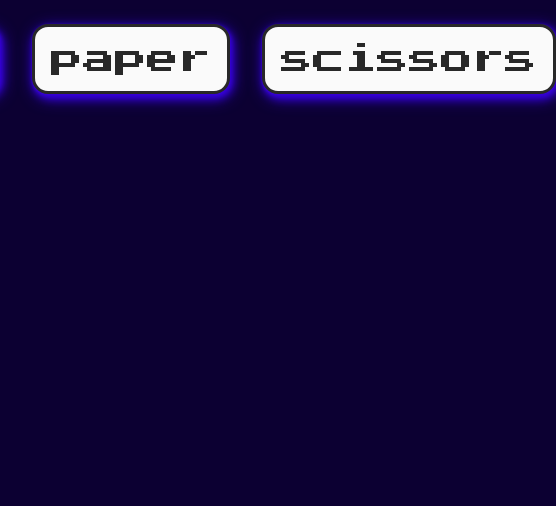
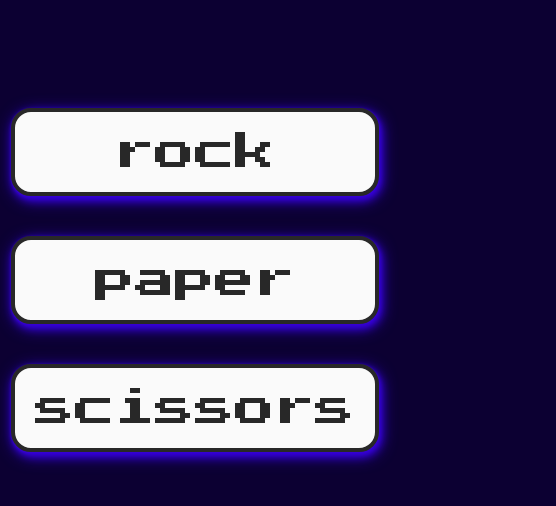
Before and after one commit to HMagda/rock-paper-scissors, a plain HTML site: page index.html in a window 390 px wide. Shown: the whole page, 556 px wide, since content can reach past the window. Drawn offline with Linux system fonts and the light colour scheme.

Commit message:
Add mobile version

```diff
--- a/sass/style.scss
+++ b/sass/style.scss
@@ -6,7 +6,7 @@ body {
     #game {
         display: flex;
         flex-direction: column;
-        max-width: 50vw;
+        // width: 50vw;
 
         h1 {
             font-family: "Press Start 2P", cursive;
@@ -27,31 +27,55 @@ body {
                 border: 0.2rem solid #282828;
                 border-radius: 1rem;
                 color: #282828;
-                background-color: #FAFAFA;
+                background-color: #fafafa;
                 cursor: pointer;
                 transition: 0.5s;
 
-                box-shadow: 0px 1px 2px 0px #3500D3,
-                            1px 2px 4px 0px #3500D3,
-                            2px 4px 8px 0px #3500D3,
-                            2px 4px 16px 0px #3500D3;
+                box-shadow: 0px 1px 2px 0px #3500d3, 1px 2px 4px 0px #3500d3,
+                    2px 4px 8px 0px #3500d3, 2px 4px 16px 0px #3500d3;
 
                 &:hover {
                     transform: translateY(5px);
-                    box-shadow: 0px 1px 2px 0px #190061,
-                                1px 2px 4px 0px #190061,
-                                2px 4px 8px 0px #190061,
-                                2px 4px 16px 0px #190061;
+                    box-shadow: 0px 1px 2px 0px #190061, 1px 2px 4px 0px #190061,
+                        2px 4px 8px 0px #190061, 2px 4px 16px 0px #190061;
                 }
 
                 &:active {
                     transform: translateY(5px);
-                    box-shadow: 0px 1px 2px 0px #190061,
-                                1px 2px 4px 0px #190061,
-                                2px 4px 8px 0px #190061,
-                                2px 4px 16px 0px #190061;
+                    box-shadow: 0px 1px 2px 0px #190061, 1px 2px 4px 0px #190061,
+                        2px 4px 8px 0px #190061, 2px 4px 16px 0px #190061;
                 }
             }
         }
     }
 }
+
+@media (max-width: 1024px) {
+    html {
+        font-size: 20px;
+
+        body {
+            padding: 4rem;
+
+            #game {
+                align-items: center;
+            }
+
+            #buttons {
+                flex-direction: column;
+                align-content: center;
+
+                button {
+                    &:nth-of-type(3) {
+                        max-width: min-content;
+                    }
+                }
+
+                &:hover,
+                &:active {
+                    max-width: min-content;
+                }
+            }
+        }
+    }
+}
```
Also changed, not shown: sass/style.css, 1 other file.
